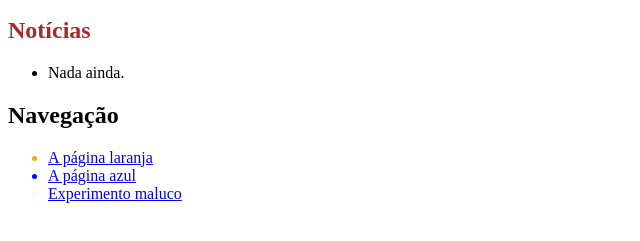
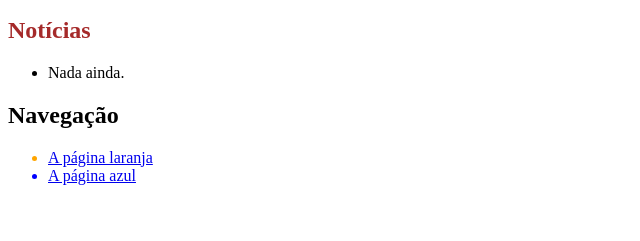
Before and after one commit to fboldt/dwalt, a plain HTML site: page index.html in a window 1280 px wide. Shown: the part 101-342 px from the top of the page, without its empty margins (0-640 px from the left). Drawn offline with Linux system fonts and the light colour scheme.

Commit message:
Revert "doido: aqui tem coragem"
This reverts commit b01a9af3becf1ed84cd2a7961fbc92ac5a11616a.

```diff
--- a/index.html
+++ b/index.html
@@ -23,9 +23,6 @@
         <li style="color: blue;">
             <a href="azul.html">A página azul</a>
         </li>
-        <li style="color:azure;">
-            <a href="doido.html">Experimento maluco</a>
-        </li>
     </ul>
 
 </body>
```
